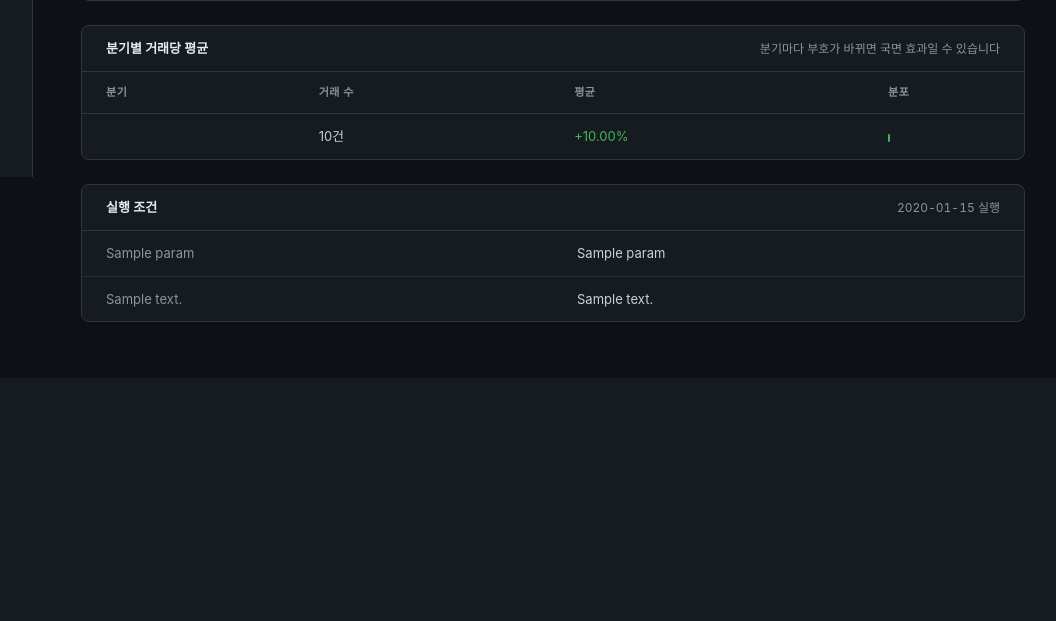
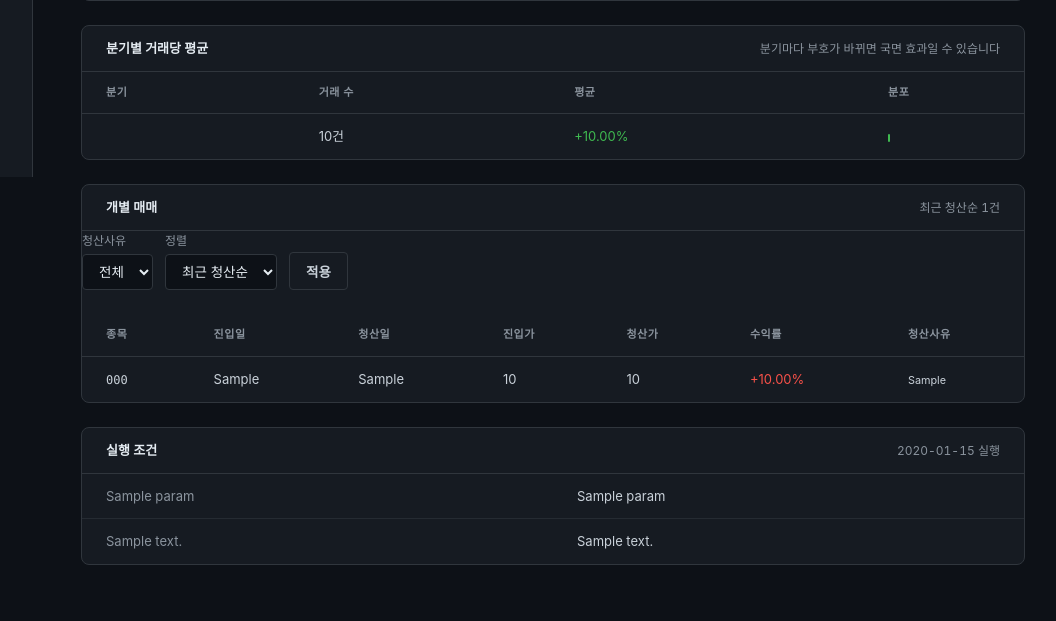
Before and after one commit to polymathPD/WarrentBuffettBot, a FastAPI app: template dashboard/templates/backtest.html in a window 1280 px wide. Shown: the part 623-1244 px from the top of the page, without its empty margins (207-1263 px from the left). Before the commit the page ends 945 px from the top, so only its background shows below. Run offline with FastAPI, Linux system fonts and the light colour scheme; the template is opened without the code that fills it: most values are stand-ins (such as "Sample title", 1, 10 or a date in 2020); some web fonts are replaced.

Commit message:
List individual trades on the backtest page
The page showed only aggregates, so there was no way to look at what the
rule actually bought. The new table takes an exit-reason filter and sorts
either by exit date or worst loss first, which is how you find out
whether the losses are one bad month or the stop firing everywhere.

This replaces B5 as written. Adding "backtest" to the paper/live mode
switch stopped making sense once B4 gave backtests their own page.

```diff
--- a/dashboard/app.py
+++ b/dashboard/app.py
@@ -268,6 +268,7 @@ def trades_page(request: Request, mode: str = "paper", days: str = "30",
 
 
 CURVE_MAX_POINTS = 200
+BACKTEST_TRADE_LIMIT = 100
 
 SUMMARY_LABELS = {
     "n": "거래 수", "mean_pct": "평균 수익률(%)", "std_pct": "표준편차(%)",
@@ -316,7 +317,7 @@ def _backtest_curve(rows):
 
 
 @app.get("/backtest")
-def backtest_page(request: Request, run: int = 0):
+def backtest_page(request: Request, run: int = 0, reason: str = "", worst: str = ""):
     runs = db.fetchall("""
         SELECT id, ts, strategy, start_d, end_d, params, summary
         FROM backtest_runs ORDER BY strategy
@@ -327,6 +328,7 @@ def backtest_page(request: Request, run: int = 0):
         selected = runs[0]
 
     curve = mdd = reasons = quarters = None
+    trades = []
     if selected:
         curve, mdd = _backtest_curve(db.fetchall("""
             SELECT exit_d, COUNT(*) AS n, SUM(ret_pct) AS ret_sum
@@ -355,9 +357,27 @@ def backtest_page(request: Request, run: int = 0):
             "bar_pct": round(abs(float(q["avg_pct"])) / peak_abs * 100, 1),
         } for q in quarter_rows]
 
+        # 개별 매매. 기본은 최근 청산순, worst=1이면 손실 큰 순으로 본다.
+        where = ["run_id = %s"]
+        params = [selected["id"]]
+        if reason:
+            where.append("exit_reason = %s")
+            params.append(reason)
+        order = "ret_pct ASC" if worst else "exit_d DESC"
+        trades = db.fetchall(
+            f"""SELECT code, entry_d, exit_d, entry_px, exit_px, ret_pct, exit_reason
+                FROM backtest_trades WHERE {' AND '.join(where)}
+                ORDER BY {order} LIMIT {BACKTEST_TRADE_LIMIT}""",
+            tuple(params),
+        )
+
     return templates.TemplateResponse(request, "backtest.html", {
         "runs": runs,
         "selected": selected,
+        "trades": trades,
+        "reason": reason,
+        "worst": bool(worst),
+        "limit": BACKTEST_TRADE_LIMIT,
         "curve": curve,
         "mdd": mdd,
         "reasons": reasons,
--- a/dashboard/templates/backtest.html
+++ b/dashboard/templates/backtest.html
@@ -121,6 +121,62 @@
 
 <div class="card">
   <div class="card-header">
+    개별 매매
+    <span class="card-header-meta">
+      {% if worst %}손실 큰 순{% else %}최근 청산순{% endif %} {{ trades | length }}건
+      {%- if trades | length == limit %} (최대 {{ limit }}건){% endif %}
+    </span>
+  </div>
+  <form class="filter-row" method="get" action="/backtest">
+    <input type="hidden" name="run" value="{{ selected.id }}">
+    <label class="filter-field">
+      <span class="form-label">청산사유</span>
+      <select name="reason">
+        <option value="" {{ 'selected' if not reason }}>전체</option>
+        {% for s in reasons.slices if s.kind == 'series' %}
+        <option value="{{ s.label }}" {{ 'selected' if reason == s.label }}>{{ s.label }}</option>
+        {% endfor %}
+      </select>
+    </label>
+    <label class="filter-field">
+      <span class="form-label">정렬</span>
+      <select name="worst">
+        <option value="" {{ 'selected' if not worst }}>최근 청산순</option>
+        <option value="1" {{ 'selected' if worst }}>손실 큰 순</option>
+      </select>
+    </label>
+    <button type="submit" class="btn">적용</button>
+  </form>
+  {% if trades %}
+  <div class="table-scroll">
+  <table class="table">
+    <thead>
+      <tr><th>종목</th><th>진입일</th><th>청산일</th><th>진입가</th><th>청산가</th><th>수익률</th><th>청산사유</th></tr>
+    </thead>
+    <tbody>
+      {% for t in trades %}
+      <tr>
+        <td><code>{{ t.code }}</code></td>
+        <td>{{ t.entry_d }}</td>
+        <td>{{ t.exit_d }}</td>
+        <td>{{ "{:,.0f}".format(t.entry_px) }}</td>
+        <td>{{ "{:,.0f}".format(t.exit_px) }}</td>
+        <td class="{{ 'text-profit' if t.ret_pct >= 0 else 'text-loss' }}">
+          {{ "%+.2f"|format(t.ret_pct * 100) }}%
+        </td>
+        <td><small>{{ t.exit_reason }}</small></td>
+      </tr>
+      {% endfor %}
+    </tbody>
+  </table>
+  </div>
+  {% else %}
+  <div class="empty-state">조건에 맞는 매매 없음</div>
+  {% endif %}
+</div>
+
+<div class="card">
+  <div class="card-header">
     실행 조건
     <span class="card-header-meta">{{ selected.ts.strftime("%Y-%m-%d %H:%M") if selected.ts }} 실행</span>
   </div>
```
Also changed, not shown: TODO.md (+3 -2 lines).
